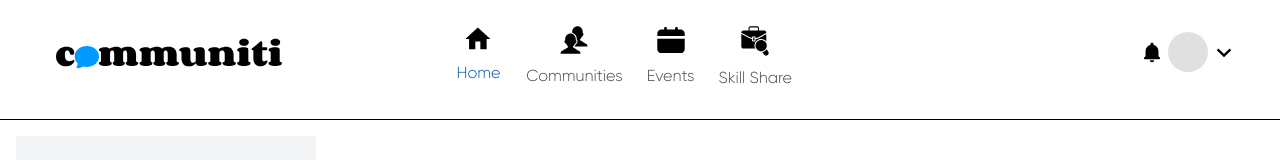
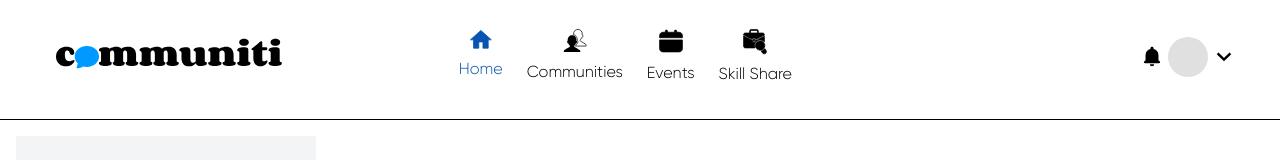
Before and after one commit to makeitMVPadmin/P4_Skill_Exchange, a React (Vite) app: page / in a window 1280 px wide. Shown: the top 160 px of the page. Built offline with nearby package versions, Linux system fonts and the light colour scheme; no server answers.

Commit message:
added the svg files and their styling to the header

```diff
--- a/package.json
+++ b/package.json
@@ -13,6 +13,7 @@
   "dependencies": {
     "axios": "^1.7.2",
     "classnames": "^2.5.1",
+    "emailjs-com": "^3.2.0",
     "firebase": "^10.12.4",
     "react": "^18.3.1",
     "react-dom": "^18.3.1",
--- a/src/components/Header/Header.scss
+++ b/src/components/Header/Header.scss
@@ -72,14 +72,14 @@
 
     .nav-item {
       &--img {
-        width: 3rem;
+        width: 2.5rem;
       }
 
       &--title {
         font-size: 1rem;
       }
 
-      color: #4a4a4a;
+      color: #000000;
       display: flex;
       flex-direction: column;
       align-items: center;
@@ -87,7 +87,7 @@
       &__img {
         margin-right: 8px;
         svg {
-          fill: currentColor;
+          stroke: currentColor;
         }
       }
 
--- a/src/components/Header/Header.tsx
+++ b/src/components/Header/Header.tsx
@@ -3,7 +3,6 @@ import { useNavigate, useLocation } from 'react-router-dom'
 import '../../styles/index.scss'
 import '../../styles/partials/_global.scss'
 import './Header.scss'
-import Home from '../../../public/icons/Home.svg'
 import Communities from '../../../public/icons/Community.svg'
 import Events from '../../../public/icons/Events.svg'
 import SkillShare from '../../../public/icons/Skill share.svg'
@@ -60,25 +59,38 @@ function Header() {
           <ul className={`nav-list ${isMenuOpen ? 'open' : ''}`}>
             <li className="nav-parent">
               <a href="/" className={`nav-item ${isActive('/') ? 'active' : ''}`}>
-                <img className="nav-item--img" src={Home} alt="home icon" />
+              <svg className="nav-item--img" viewBox="0 0 51 47" fill="currentColor" xmlns="http://www.w3.org/2000/svg">
+                <path d="M22.6667 34.6667V26.6667H28V34.6667H34.6667V24H38.6667L25.3333 12L12 24H16V34.6667H22.6667Z" stroke="currentColor"/>
+              </svg>
                 <p className="nav-item--title">Home</p>
               </a>
             </li>
             <li className="nav-parent">
               <a href="/communities" className={`nav-item ${isActive('/communities') ? 'active' : ''}`}>
-                <img className="nav-item--img" src={Communities} alt="communities icon" />
+              <svg className="nav-item--img" viewBox="0 0 57 56" fill="none" xmlns="http://www.w3.org/2000/svg">
+                <path d="M35.6776 41.6803C35.5411 41.3672 28.1261 36.956 28.1176 36.9502C27.0717 36.1811 26.9443 35.4328 27.788 35.003C28.5117 34.6355 29.1341 33.4509 29.6035 32.1832C29.6893 32.2211 29.7789 32.2291 29.8707 32.203C31.8403 31.627 31.8755 27.652 30.5581 28.3539C31.7896 17.6099 16.9144 17.6045 18.1459 28.3544C16.8269 27.6509 16.8632 31.627 18.8323 32.203C18.9235 32.2291 19.0141 32.2211 19.1 32.1838C19.5688 33.451 20.1901 34.6355 20.9139 35.003C21.7645 35.436 21.5965 36.1475 20.5635 36.9667C20.2189 37.2403 15.4184 39.9166 14.0632 40.8222C14.0605 40.8227 14.0557 40.8259 14.0557 40.8259H14.0573C13.4979 41.2008 13.1 41.5123 13.0259 41.6808C12.6397 42.571 12.5 44.0003 12.5 44.0003H36.2035C36.2035 44.0003 36.0648 42.571 35.6776 41.6803Z" fill="currentColor"/>
+                <path d="M29.8575 21.5288C30.8255 22.6147 31.8911 24.4845 31.8138 27.4109C32.1892 27.692 32.5028 28.1731 32.6095 28.9187C32.8058 30.2957 32.2452 32.5518 30.4548 33.2542C29.97 34.3982 29.4404 35.2056 28.8522 35.7022H44.5007C44.5007 35.7022 44.361 34.2728 43.9748 33.3822C43.8383 33.0696 36.4234 28.6584 36.4154 28.652C35.3684 27.8835 35.2415 27.1352 36.0852 26.7053C36.809 26.3373 37.4308 25.1533 37.9007 23.8856C37.986 23.9229 38.0767 23.9315 38.1679 23.9043C40.137 23.3293 40.1727 19.3544 38.8554 20.0563C40.0612 9.53894 25.8426 9.31868 26.3956 19.3971C27.7311 19.7704 28.938 20.4984 29.8575 21.5288Z" stroke="currentColor"/>
+              </svg>
                 <p className="nav-item--title">Communities</p>
               </a>
             </li>
             <li className="nav-parent">
               <a href="/events" className={`nav-item ${isActive('/events') ? 'active' : ''}`}>
-                <img className="nav-item--img" src={Events} alt="events icon" />
+              <svg className="nav-item--img" viewBox="0 0 56 56" fill="currentColor" xmlns="http://www.w3.org/2000/svg">
+                <path d="M12 38.7033C12 41.3027 14.08 43.2904 16.8 43.2904H39.2C41.92 43.2904 44 41.3027 44 38.7033V26.471H12V38.7033ZM39.2 15.7678H36V14.2388C36 13.3213 35.36 12.7097 34.4 12.7097C33.44 12.7097 32.8 13.3213 32.8 14.2388V15.7678H23.2V14.2388C23.2 13.3213 22.56 12.7097 21.6 12.7097C20.64 12.7097 20 13.3213 20 14.2388V15.7678H16.8C14.08 15.7678 12 17.7555 12 20.3549V23.413H44V20.3549C44 17.7555 41.92 15.7678 39.2 15.7678Z" stroke="currentColor"/>
+              </svg>
                 <p className="nav-item--title">Events</p>
               </a>
             </li>
             <li className="nav-parent">
               <a href="/skillshare" className={`nav-item ${isActive('/skillshare') ? 'active' : ''}`}>
-                <img className="nav-item--img" src={SkillShare} alt="skill share icon" />
+              <svg className="nav-item--img" viewBox="0 0 56 58" fill="currentColor" xmlns="http://www.w3.org/2000/svg">
+                <path d="M25.8271 24.9546H27.3874V28.4335H25.8271V24.9546Z" stroke="currentColor"/>
+                <path d="M21.3745 24.3112C22.3822 24.844 23.4657 25.2265 24.5879 25.4466V24.9063C24.591 24.2612 25.125 23.7406 25.7829 23.7406H27.436C28.0923 23.7406 28.6232 24.2627 28.6248 24.9063V25.6105C30.0504 25.4284 31.4295 24.9882 32.6912 24.3112C33.5162 23.8756 40.5204 20.1264 41.1489 19.7941V19.0914C41.1473 17.8513 40.1227 16.8465 38.858 16.845H32.6788V14.0096C32.6757 12.9016 31.7609 12.003 30.6294 12H22.545C21.4135 12.0015 20.4971 12.9001 20.4956 14.0096V16.845H14.3104C13.6402 16.8541 13.0071 17.1455 12.569 17.6419C12.131 18.1397 11.9313 18.797 12.0211 19.4496C12.4947 19.7 20.6272 23.9196 21.3745 24.3112ZM21.7336 14.0095C21.7352 13.5709 22.0974 13.2157 22.5447 13.2142H30.6291C31.0765 13.2157 31.4387 13.5709 31.4402 14.0095V16.8449H21.7335L21.7336 14.0095Z" stroke="currentColor"/>
+                <path d="M38.7842 39.7611C40.4001 38.7199 41.4682 37.0336 41.705 35.1516C41.9418 33.2679 41.3242 31.3782 40.0163 29.9816C36.498 26.1946 29.7972 27.9477 28.7677 33.0356C27.5279 38.5711 33.9673 42.912 38.7842 39.7611Z" stroke="currentColor"/>
+                <path d="M27.5532 32.7867C28.6119 27.3681 35.497 24.8696 39.9101 28.2633C40.3651 28.5958 40.78 28.9752 41.1484 29.3987V21.184C40.5045 21.5285 34.1116 24.9376 33.285 25.3794C31.8424 26.155 30.259 26.6483 28.6243 26.8304V28.4758C28.6243 28.7854 28.5004 29.0844 28.2775 29.303C28.0547 29.5231 27.7513 29.6476 27.4355 29.6476H25.7824C25.1214 29.6476 24.5874 29.1224 24.5874 28.4758V26.6908C21.778 26.3402 15.8186 22.6609 13.2584 21.4634L12.0201 20.8198V35.2559L12.0186 35.2574C12.0217 36.5992 13.133 37.686 14.5013 37.686H28.1659C27.4074 36.1651 27.1926 34.441 27.5532 32.7867Z" stroke="currentColor"/>
+                <path d="M43.5061 41.4552L41.6548 38.6624C40.4815 40.3623 38.6612 41.528 36.6025 41.8984L38.4538 44.6791C40.6812 47.8529 45.5571 44.7201 43.5061 41.4552Z" stroke="currentColor"/>
+              </svg>
                 <p className="nav-item--title">Skill Share</p>
               </a>
             </li>
```
Also changed, not shown: 1 other file (tests, documents, lock files or other folders).
